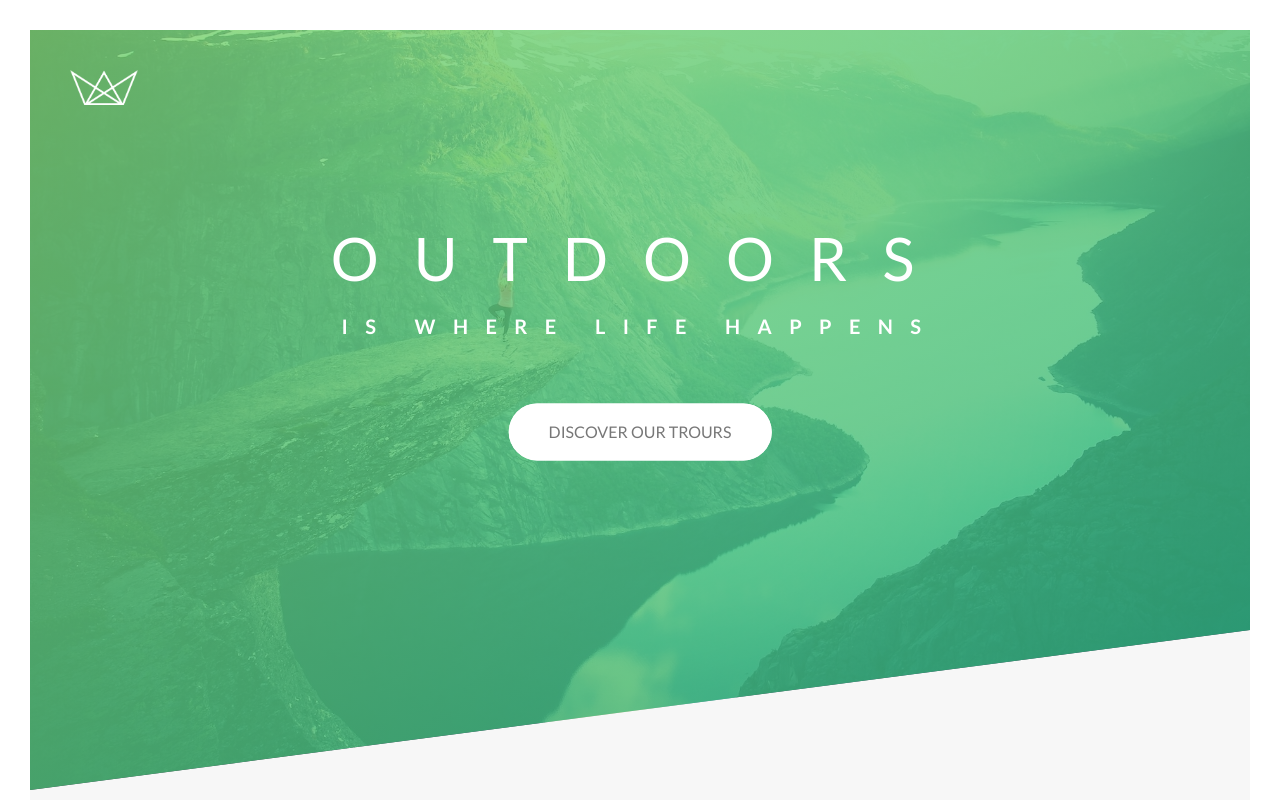
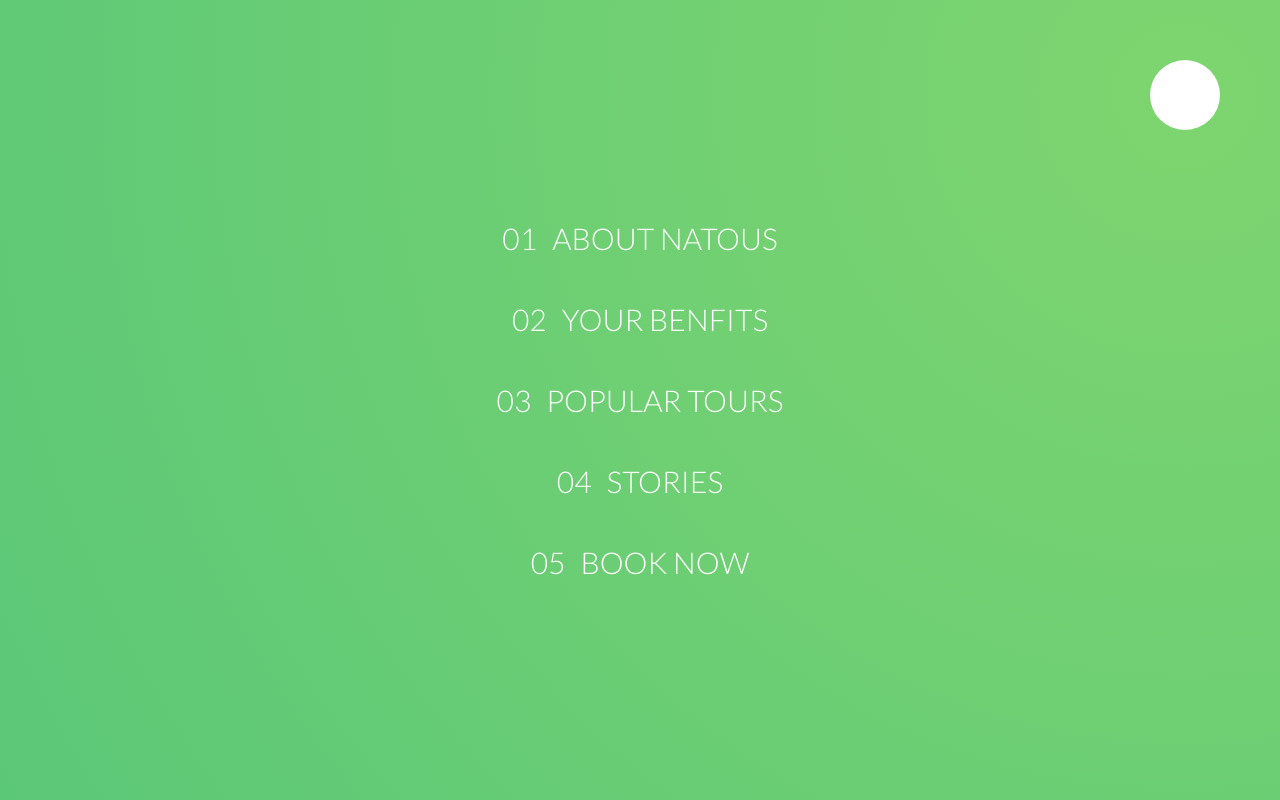
Before and after one commit to BrunoAl/natours, a website: page index.html in a window 1280 px wide. Shown: the top 800 px of the page. Drawn offline with Linux system fonts and the light colour scheme.

Commit message:
lecture 50

```diff
--- a/index.html
+++ b/index.html
@@ -14,6 +14,25 @@
     <title>Natours | Exciting tours for adventurous people</title>
   </head>
   <body>
+    <div class="navigation">
+      <input type="checkbox" class="navigation__checkbox" id="navi-toggle">
+
+      <label for="navi-toggle" class="navigation__button">
+        <span class="navigation__icon">&nbsp;</span>
+      </label>
+
+      <div class="navigation__background">&nbsp;</div>
+
+      <nav class="navigation__nav">
+        <ul class="navigation__list">
+          <li class="navigation__item"><a href="#" class="navigation__link"><span>01</span>About Natous</a></li>
+          <li class="navigation__item"><a href="#" class="navigation__link"><span>02</span>Your benfits</a></li>
+          <li class="navigation__item"><a href="#" class="navigation__link"><span>03</span>Popular tours</a></li>
+          <li class="navigation__item"><a href="#" class="navigation__link"><span>04</span>Stories</a></li>
+          <li class="navigation__item"><a href="#" class="navigation__link"><span>05</span>Book now</a></li>
+        </ul>
+      </nav>
+    </div>
     <header class="header">
       <div class="header__logo-box">
         <img src="img/logo-white.png" alt="logo" class="header__logo">
--- a/sass/abstracts/_mixins.sass
+++ b/sass/abstracts/_mixins.sass
@@ -3,3 +3,8 @@
     content: ""
     display: table
     clear: both
+
+@mixin centerHorizontalVertical
+  top: 50%
+  left: 50%
+  transform: translate(-50%, -50%)
--- /dev/null
+++ b/sass/layout/_navigation.sass
@@ -0,0 +1,65 @@
+.navigation
+  &__checkbox
+    display: none
+
+  &__button
+    background-color: $color-white
+    height: 7rem
+    width: 7rem
+    position: fixed
+    top: 6rem
+    right: 6rem
+    border-radius: 50%
+    z-index: 2000
+
+  &__background
+    height: 6rem;
+    width: 6rem;
+    border-radius: 50%;
+    position: fixed;
+    top: 6.5rem;
+    right: 6.5rem;
+    background-image: radial-gradient($color-primary-light, $color-primary-dark);
+    z-index: 1000
+    transform: scale(80)
+
+  &__nav
+    height: 100vh
+    width: 100%
+    position: fixed
+    top: 0
+    right: 0
+    z-index: 1500
+
+  &__list
+    position: absolute
+    @include centerHorizontalVertical
+    list-style: none
+    text-align: center
+
+  &__item
+    margin: 1rem
+
+  &__link
+    &:link,
+    &:visited
+      display: inline-block
+      font-size: 3rem
+      font-weight: 300
+      padding: 1rem 2rem
+      color: $color-white
+      text-decoration: none
+      text-transform: uppercase
+      background-image: linear-gradient(120deg, transparent 0%, transparent 50%, $color-white 50%)
+      background-size: 220%
+      transition: all .4s
+
+      span
+        margin-right: 1.5rem
+        display: inline-block
+
+    &:hover,
+    &:active
+      background-position: 100%
+      color: $color-primary
+      transform: translateX(1rem)
--- a/sass/main.sass
+++ b/sass/main.sass
@@ -18,5 +18,6 @@
 @import "layout/footer"
 @import "layout/grid"
 @import "layout/header"
+@import "layout/navigation"
 
 @import "pages/home"
```
Also changed, not shown: css/style.css.
